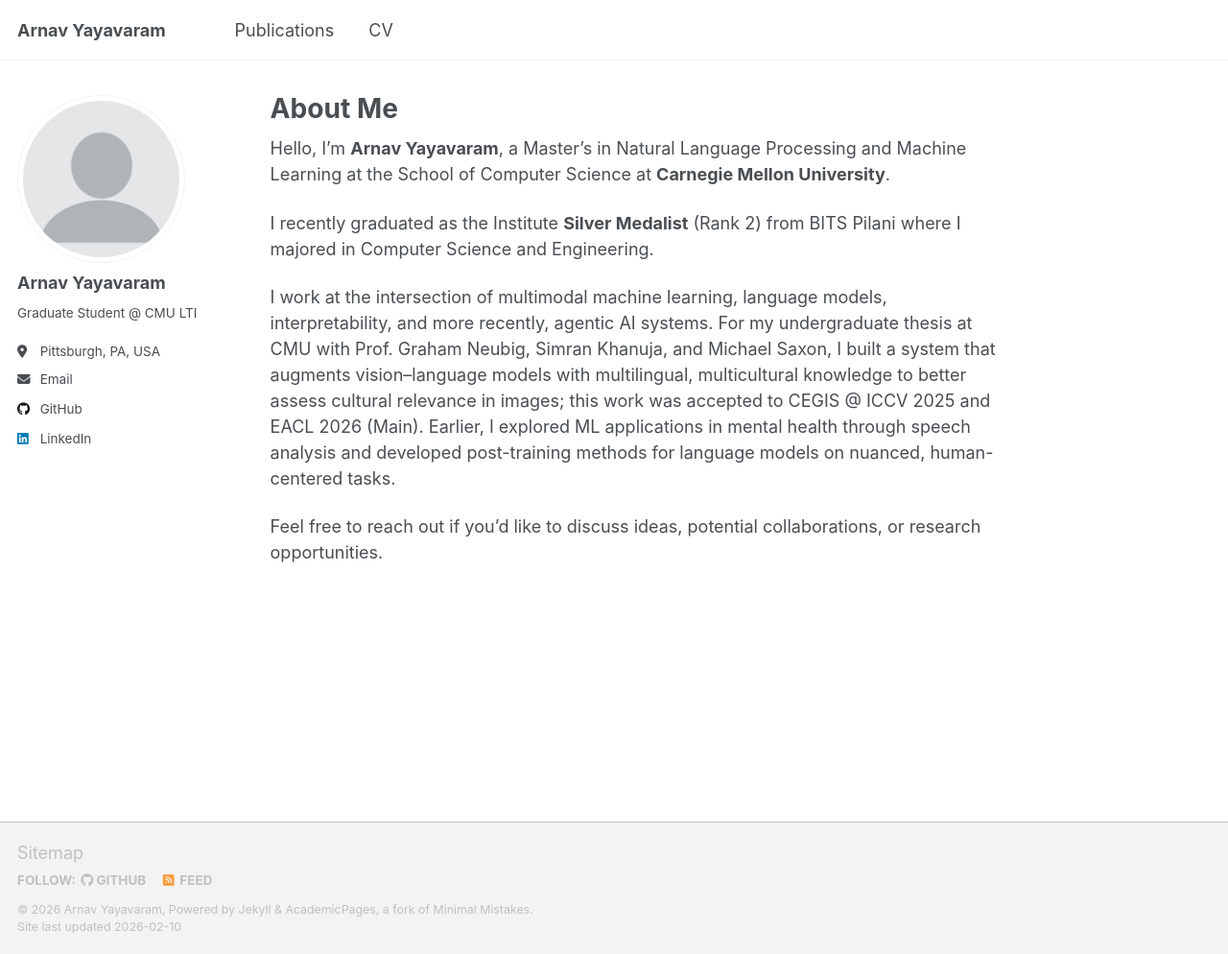
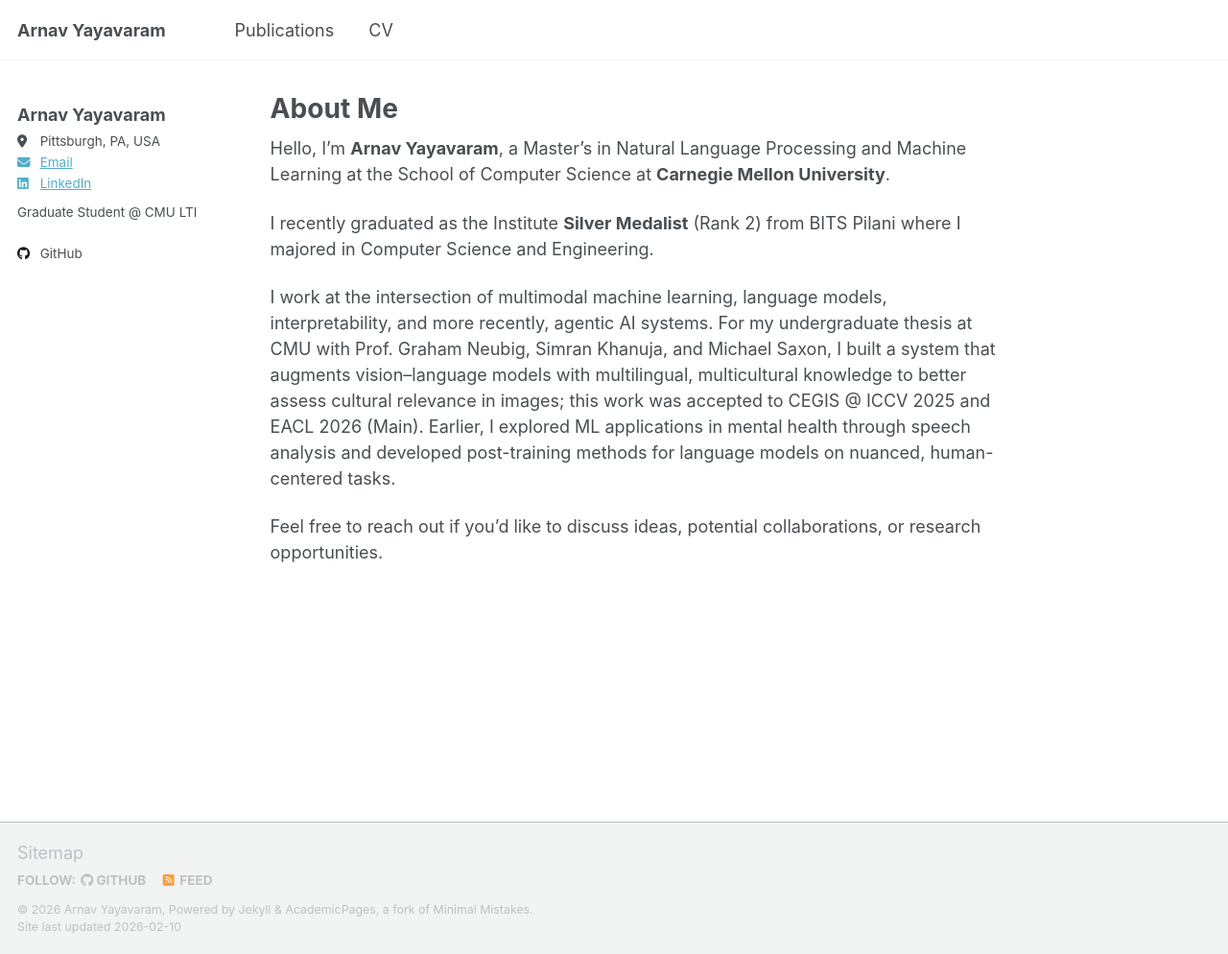
Before and after one commit to arnavyayavaram/arnavyayavaram.github.io, a Jekyll site: the page built from _pages/about.md, in a window 1280 px wide and 994 px high. Shown: the whole window at 96% size. Built offline with Jekyll 4.4.1, drawn with Linux system fonts in a browser that asks for light colours; a script that is not in the unit is left out.

Commit message:
Move contact details under name and hide avatar on home

```diff
--- a/_includes/author-profile.html
+++ b/_includes/author-profile.html
@@ -6,6 +6,7 @@
 
 <div itemscope itemtype="http://schema.org/Person">
 
+  {% unless page.hide_avatar %}
   <div class="author__avatar">
     {% if author.avatar contains "://" %}
     	<img src="{{ author.avatar }}" alt="{{ author.name }}"  fetchpriority="high" />
@@ -13,9 +14,23 @@
     	<img src="{{ author.avatar | prepend: "/images/" | prepend: base_path }}" class="author__avatar" alt="{{ author.name }}"  fetchpriority="high" />
     {% endif %}
   </div>
+  {% endunless %}
 
   <div class="author__content">
     <h3 class="author__name">{{ author.name }}</h3>
+    {% if page.show_contact_top %}
+      <ul class="author__top-contacts">
+        {% if author.location %}
+          <li><i class="fas fa-fw fa-location-dot icon-pad-right" aria-hidden="true"></i>{{ author.location }}</li>
+        {% endif %}
+        {% if author.email %}
+          <li><a href="mailto:{{ author.email }}"><i class="fas fa-fw fa-envelope icon-pad-right" aria-hidden="true"></i>{{ site.data.ui-text[site.locale].email_label | default: "Email" }}</a></li>
+        {% endif %}
+        {% if author.linkedin %}
+          <li><a href="https://www.linkedin.com/in/{{ author.linkedin }}"><i class="fab fa-fw fa-linkedin icon-pad-right" aria-hidden="true"></i>LinkedIn</a></li>
+        {% endif %}
+      </ul>
+    {% endif %}
     {% if author.pronouns %}<p class="author__pronouns">{{ author.pronouns }}</p>{% endif %}
     {% if author.bio %}<p class="author__bio">{{ author.bio }}</p>{% endif %}
   </div>
@@ -24,7 +39,7 @@
     <button class="btn btn--inverse">Follow</button>
     <ul class="author__urls social-icons">
       <!-- Font Awesome icons / Biographic information  -->
-      {% if author.location %}
+      {% if author.location and page.show_contact_top != true %}
         <li class="author__desktop"><i class="fas fa-fw fa-location-dot icon-pad-right" aria-hidden="true"></i>{{ author.location }}</li>
       {% endif %}
       {% if author.employer %}
@@ -33,7 +48,7 @@
       {% if author.uri %}
         <li><a href="{{ author.uri }}"><i class="fas fa-fw fa-link icon-pad-right" aria-hidden="true"></i>{{ site.data.ui-text[site.locale].website_label | default: "Website" }}</a></li>
       {% endif %}
-      {% if author.email %}
+      {% if author.email and page.show_contact_top != true %}
         <li><a href="mailto:{{ author.email }}"><i class="fas fa-fw fa-envelope icon-pad-right" aria-hidden="true"></i>{{ site.data.ui-text[site.locale].email_label | default: "Email" }}</a></li>
       {% endif %}
 
@@ -120,7 +135,7 @@
       {% if author.lastfm %}
         <li><a href="https://last.fm/user/{{ author.lastfm }}"><i class="fab fa-fw fa-lastfm icon-pad-right" aria-hidden="true"></i>Last.fm</a></li>
       {% endif %}
-      {% if author.linkedin %}
+      {% if author.linkedin and page.show_contact_top != true %}
         <li><a href="https://www.linkedin.com/in/{{ author.linkedin }}"><i class="fab fa-fw fa-linkedin icon-pad-right" aria-hidden="true"></i>LinkedIn</a></li>
       {% endif %}
       {% if author.mastodon %}
--- a/_sass/layout/_sidebar.scss
+++ b/_sass/layout/_sidebar.scss
@@ -157,6 +157,17 @@
   }
 }
 
+.author__top-contacts {
+  margin: 6px 0 0;
+  padding: 0;
+  list-style: none;
+  line-height: 1.3;
+
+  li {
+    margin: 2px 0;
+  }
+}
+
 .author__urls-wrapper {
   position: relative;
   display: table-cell;
```
Also changed, not shown: _pages/about.md (+2 -0 lines).
